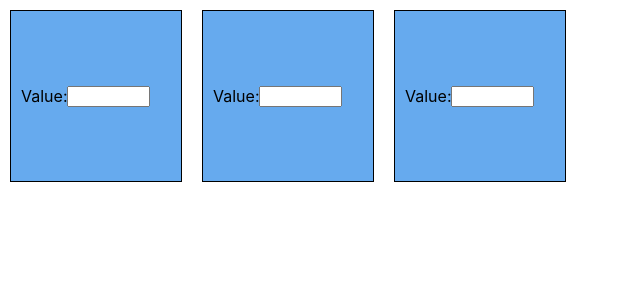
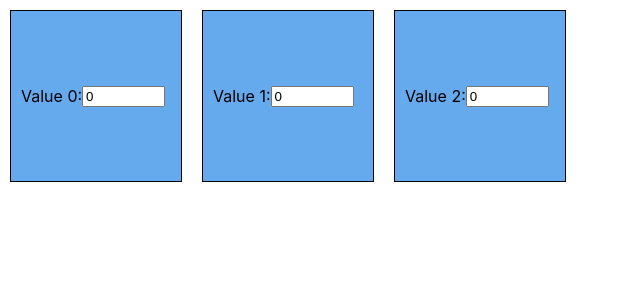
Before and after one commit to westwest/calcDemo, a React (Create React App) app: page / in a window 1280 px wide. Shown: the top 300 px of the page, without its empty margins (0-640 px from the left). Built offline with nearby package versions, Linux system fonts and the light colour scheme.

Commit message:
Handle state for values in Calculator component via redux flow

```diff
--- a/src/Calculator/Calculator.js
+++ b/src/Calculator/Calculator.js
@@ -1,22 +1,50 @@
-import React from 'react';
+import React, { useReducer } from 'react';
 import { makeStyles } from '@material-ui/styles';
 
+const reduxAction = {
+  changeOperator: 'CHANGE_OPERATOR',
+  changeValue: 'CHANGE_VALUE'
+};
+
 const Calculator = props => {
+  const [state, dispatch] = useReducer(reducer, { values: [0, 0, 0] });
+
   const styles = makeStyles({
     calculator: {
       display: 'flex'
     }
   });
   return (
-    <div class={styles().calculator}>
-      <InputBox />
-      <InputBox />
-      <InputBox />
+    <div className={styles().calculator}>
+      {state.values.map((value, index) => (
+        <InputBox key={index} index={index} value={value} dispatch={dispatch} />
+      ))}
     </div>
   );
 };
 
+const reducer = (state, action) => {
+  console.log(action.type === reduxAction.changeValue);
+  switch (action.type) {
+    case reduxAction.changeValue:
+      let newValues = state.values;
+      if (!isNaN(action.value) || action.value === '')
+        newValues[action.index] = action.value;
+      return { values: newValues };
+    default:
+      throw new Error();
+  }
+};
+
 const InputBox = props => {
+  const onValueChange = e => {
+    props.dispatch({
+      type: reduxAction.changeValue,
+      index: props.index,
+      value: e.target.value
+    });
+  };
+
   const styles = makeStyles({
     inputBox: {
       margin: '10px',
@@ -34,8 +62,14 @@ const InputBox = props => {
     }
   });
   return (
-    <div class={styles().inputBox}>
-      Value: <input type="text" class={styles().inputField} />
+    <div className={styles().inputBox}>
+      Value {props.index}:{' '}
+      <input
+        type="text"
+        className={styles().inputField}
+        value={props.value}
+        onChange={onValueChange}
+      />
     </div>
   );
 };
```
